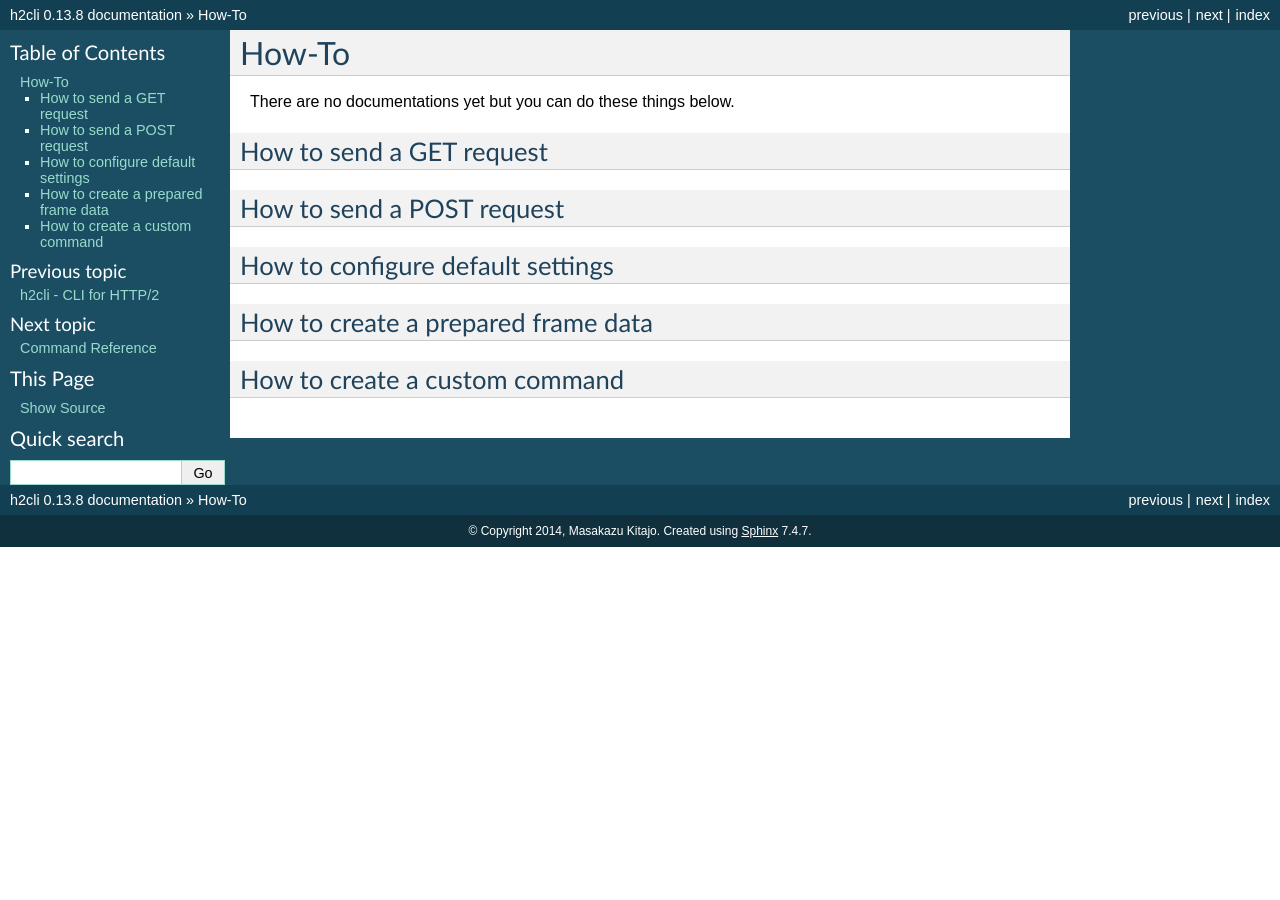
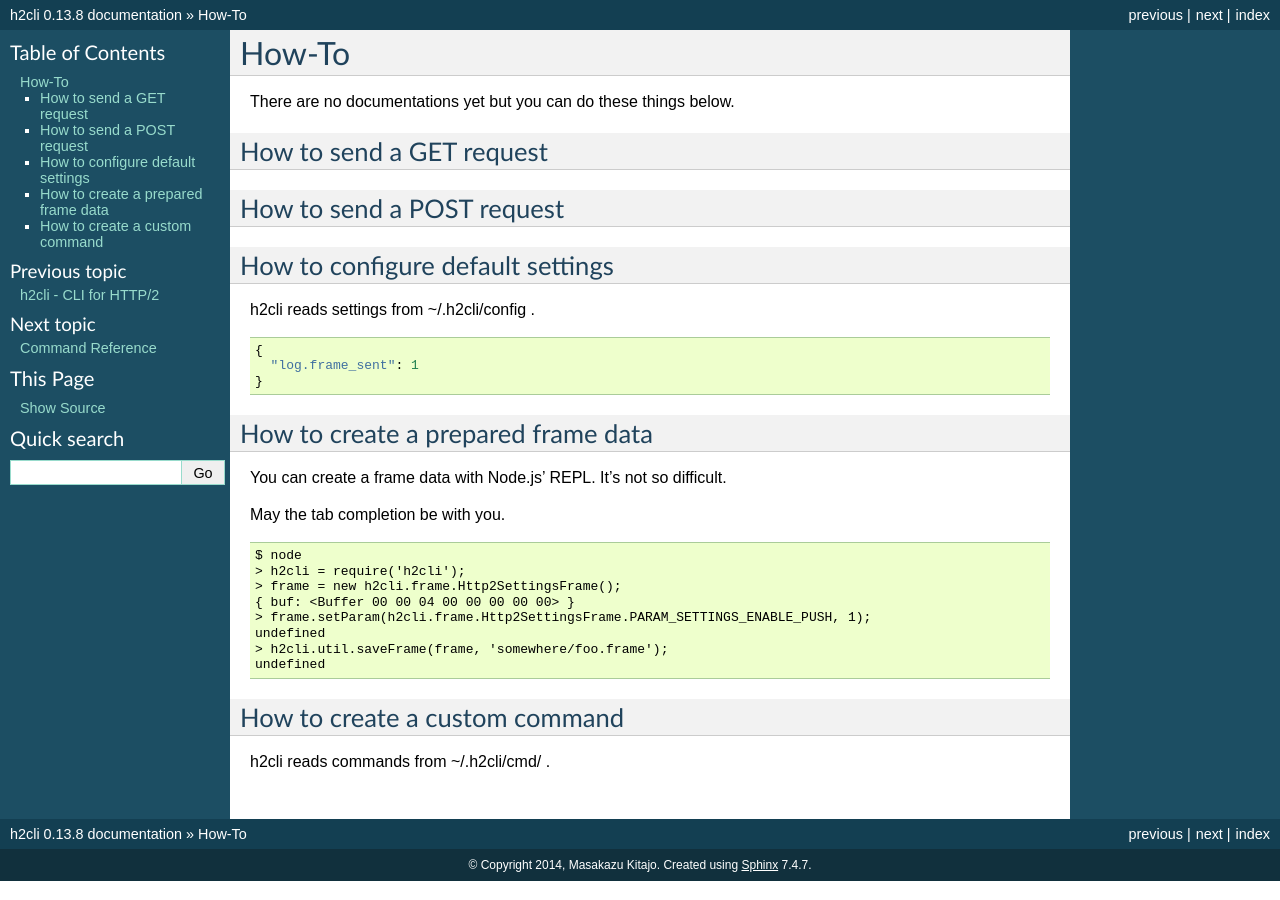
Before and after one commit to maskit/h2cli, a Sphinx documentation site: the page built from doc/howto/index.rst, in a window 1280 px wide. Built offline with Sphinx 7.4.7, drawn with Linux system fonts in a browser that asks for light colours.

Commit message:
update document

```diff
--- a/doc/howto/index.rst
+++ b/doc/howto/index.rst
@@ -12,8 +12,33 @@
 How to configure default settings
 ---------------------------------
 
+h2cli reads settings from ~/.h2cli/config .
+
+::
+
+  {
+    "log.frame_sent": 1
+  }
+
 How to create a prepared frame data
 -----------------------------------
 
+You can create a frame data with Node.js' REPL. It's not so difficult.
+
+May the tab completion be with you.
+
+::
+
+  $ node
+  > h2cli = require('h2cli');
+  > frame = new h2cli.frame.Http2SettingsFrame();
+  { buf: <Buffer 00 00 04 00 00 00 00 00> }
+  > frame.setParam(h2cli.frame.Http2SettingsFrame.PARAM_SETTINGS_ENABLE_PUSH, 1);
+  undefined
+  > h2cli.util.saveFrame(frame, 'somewhere/foo.frame');
+  undefined
+
 How to create a custom command
 ------------------------------
+
+h2cli reads commands from ~/.h2cli/cmd/ .
```
